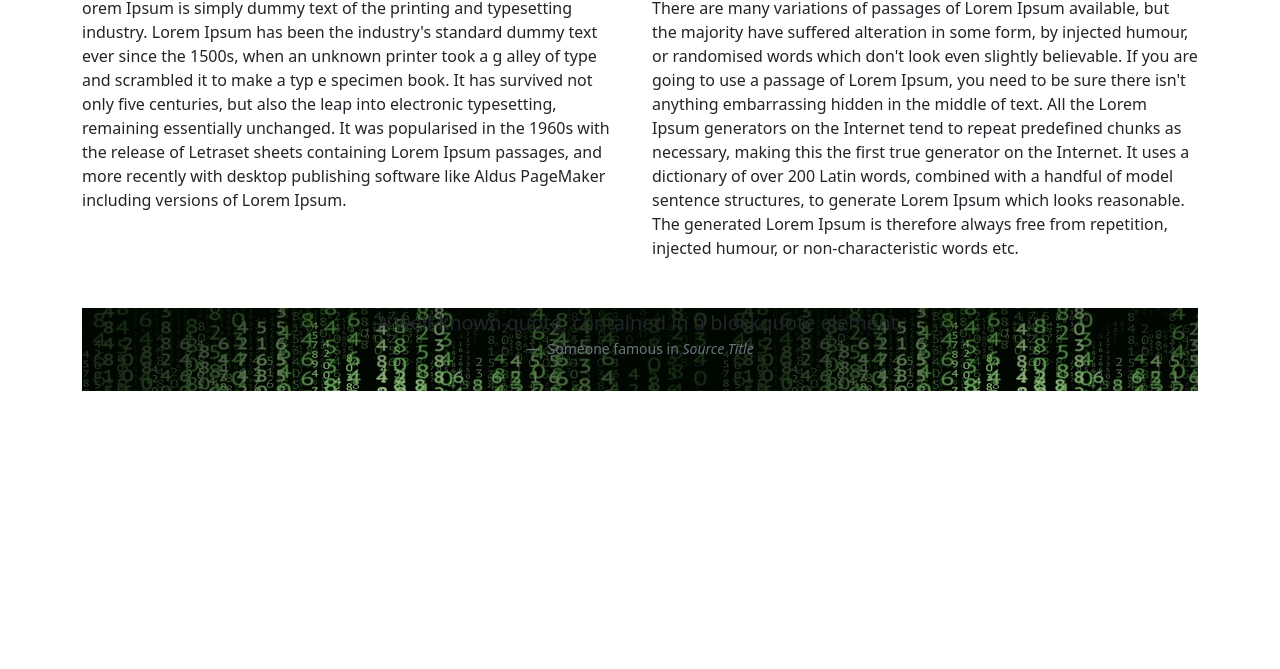
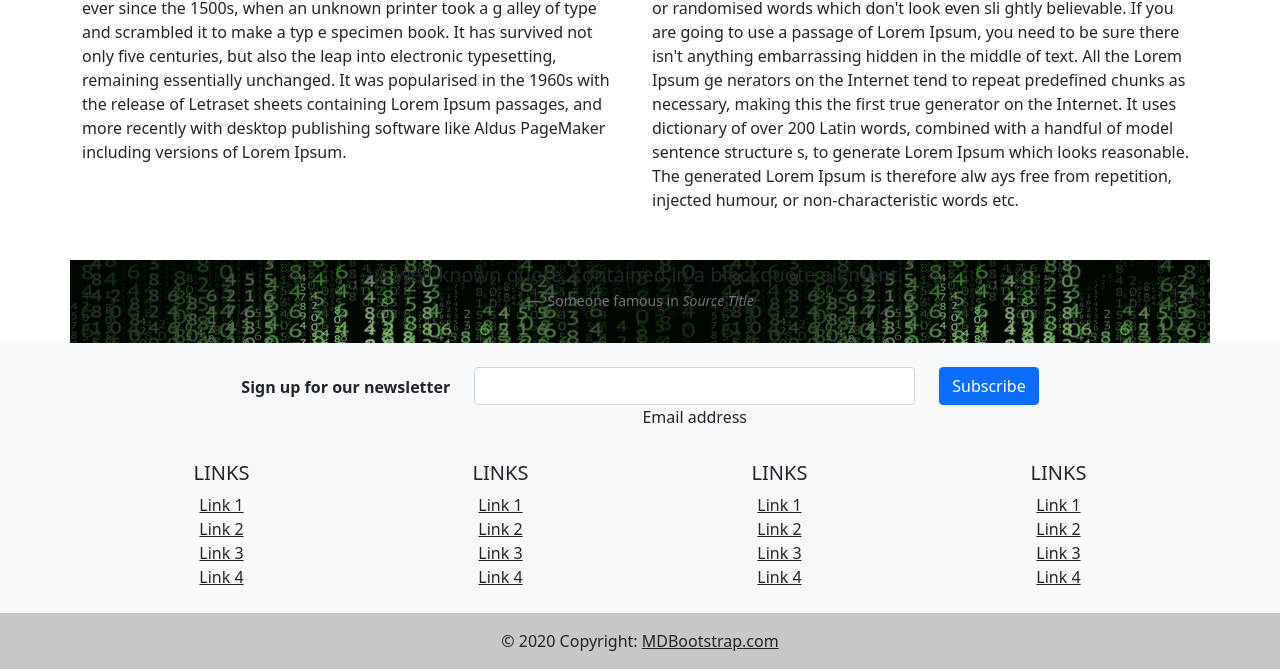
Before and after one commit to AlenKrga/bootstrap5, a plain HTML site: page index.html in a window 1280 px wide. Shown: the part 212-881 px from the top of the page. Before the commit the page ends 800 px from the top, so only its background shows below. Drawn offline with nearby package versions, Linux system fonts and the light colour scheme.

Commit message:
adding a footer

```diff
--- a/index.html
+++ b/index.html
@@ -32,10 +32,11 @@
         </div>
       </div>
     </nav>
-    <title>Hello, world!</title>
+
   </head>
   <body>
-    <h1>Hello, world!</h1>
+
+
     <div class="container mt-5 ">
       <div class="row text-start">
         <div class="col-sm-6">
@@ -49,9 +50,19 @@
         </div>
         <div class=" col-sm-6 text-start">
           <h1>Lorem Ipsum 2</h1>
-          There are many variations of passages of Lorem Ipsum available, but the majority have suffered alteration in some form, by injected humour, or randomised words which don't look even slightly believable. If you are going to use a passage of Lorem Ipsum, you need to be sure there isn't anything embarrassing hidden in the middle of text. All the Lorem Ipsum generators on the Internet tend to repeat predefined chunks as necessary, making this the first true generator on the Internet. It uses a dictionary of over 200 Latin words, combined with a handful of model sentence structures, to generate Lorem Ipsum which looks reasonable. The generated Lorem Ipsum is therefore always free from repetition, injected humour, or non-characteristic words etc.
+          There are many variations of passages of Lorem Ipsum available,
+          but the majority have suffered alteration in some form, by injected humour,
+           or randomised words which don't look even sli
+           ghtly believable. If you are going to use
+            a passage of Lorem Ipsum, you need to be sure there isn't anything embarrassing hidden
+            in the middle of text. All the Lorem Ipsum ge
+            nerators on the Internet tend to repeat
+             predefined chunks as necessary, making this the first true generator on the Internet. It uses
+              dictionary of over 200 Latin words, combined with a handful of model sentence structure
+              s, to generate Lorem Ipsum which looks reasonable. The generated Lorem Ipsum is therefore alw
+              ays free from repetition, injected humour, or non-characteristic words etc.
         </div>
-
+       </div>
     </div>
     <div id="bg1" class="container mt-5">
       <div class="row">
@@ -66,6 +77,159 @@
       </div>
     </div>
 
+
+<!-- Footer -->
+<footer class="bg-light text-center ">
+  <!-- Grid container -->
+  <div class="container p-4">
+
+
+    <!-- Section: Form -->
+    <section class="">
+      <form action="">
+        <!--Grid row-->
+        <div class="row d-flex justify-content-center">
+          <!--Grid column-->
+          <div class="col-auto">
+            <p class="pt-2">
+              <strong>Sign up for our newsletter</strong>
+            </p>
+          </div>
+          <!--Grid column-->
+
+          <!--Grid column-->
+          <div class="col-md-5 col-12">
+            <!-- Email input -->
+            <div class="form-outline mb-4">
+              <input type="email" id="form5Example2" class="form-control" />
+              <label class="form-label" for="form5Example2">Email address</label>
+            </div>
+          </div>
+          <!--Grid column-->
+
+          <!--Grid column-->
+          <div class="col-auto">
+
+            <!-- Submit button -->
+            <button type="submit" class="btn btn-primary mb-4">
+              Subscribe
+            </button>
+          </div>
+          <!--Grid column-->
+        </div>
+        <!--Grid row-->
+      </form>
+    </section>
+    <!-- Section: Form -->
+
+
+
+    <!-- Section: Links -->
+    <section class="">
+      <!--Grid row-->
+      <div class="row">
+        <!--Grid column-->
+        <div class="col-lg-3 col-md-6 mb-4 mb-md-0">
+          <h5 class="text-uppercase">Links</h5>
+
+          <ul class="list-unstyled mb-0">
+            <li>
+              <a href="#!" class="text-dark">Link 1</a>
+            </li>
+            <li>
+              <a href="#!" class="text-dark">Link 2</a>
+            </li>
+            <li>
+              <a href="#!" class="text-dark">Link 3</a>
+            </li>
+            <li>
+              <a href="#!" class="text-dark">Link 4</a>
+            </li>
+          </ul>
+        </div>
+        <!--Grid column-->
+
+        <!--Grid column-->
+        <div class="col-lg-3 col-md-6 mb-4 mb-md-0">
+          <h5 class="text-uppercase">Links</h5>
+
+          <ul class="list-unstyled mb-0">
+            <li>
+              <a href="#!" class="text-dark">Link 1</a>
+            </li>
+            <li>
+              <a href="#!" class="text-dark">Link 2</a>
+            </li>
+            <li>
+              <a href="#!" class="text-dark">Link 3</a>
+            </li>
+            <li>
+              <a href="#!" class="text-dark">Link 4</a>
+            </li>
+          </ul>
+        </div>
+        <!--Grid column-->
+
+        <!--Grid column-->
+        <div class="col-lg-3 col-md-6 mb-4 mb-md-0">
+          <h5 class="text-uppercase">Links</h5>
+
+          <ul class="list-unstyled mb-0">
+            <li>
+              <a href="#!" class="text-dark">Link 1</a>
+            </li>
+            <li>
+              <a href="#!" class="text-dark">Link 2</a>
+            </li>
+            <li>
+              <a href="#!" class="text-dark">Link 3</a>
+            </li>
+            <li>
+              <a href="#!" class="text-dark">Link 4</a>
+            </li>
+          </ul>
+        </div>
+        <!--Grid column-->
+
+        <!--Grid column-->
+        <div class="col-lg-3 col-md-6 mb-4 mb-md-0">
+          <h5 class="text-uppercase">Links</h5>
+
+          <ul class="list-unstyled mb-0">
+            <li>
+              <a href="#!" class="text-dark">Link 1</a>
+            </li>
+            <li>
+              <a href="#!" class="text-dark">Link 2</a>
+            </li>
+            <li>
+              <a href="#!" class="text-dark">Link 3</a>
+            </li>
+            <li>
+              <a href="#!" class="text-dark">Link 4</a>
+            </li>
+          </ul>
+        </div>
+        <!--Grid column-->
+      </div>
+      <!--Grid row-->
+    </section>
+    <!-- Section: Links -->
+
+  </div>
+  <!-- Grid container -->
+
+  <!-- Copyright -->
+  <div class="text-center p-3" style="background-color: rgba(0, 0, 0, 0.2)">
+    © 2020 Copyright:
+    <a class="text-dark" href="https://mdbootstrap.com/">MDBootstrap.com</a>
+  </div>
+  <!-- Copyright -->
+
+</footer>
+<!-- Footer -->
+
+
     <!-- Optional JavaScript; choose one of the two! -->
 
     <!-- Option 1: Bootstrap Bundle with Popper -->
```
